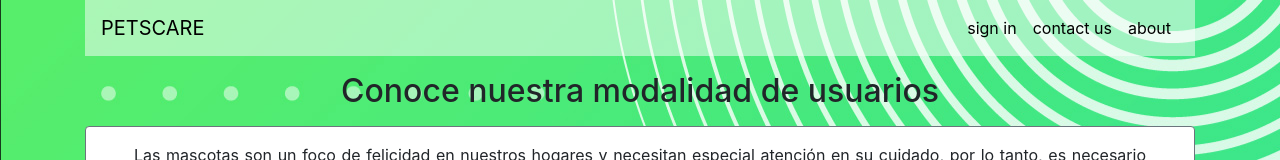
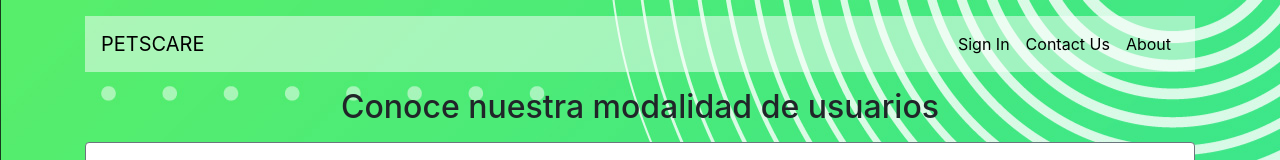
Before and after one commit to Jhusseth/Pets_Care, a Nuxt app in the folder Pets_Care_Nuxt/: page / in a window 1280 px wide. Shown: the top 160 px of the page. Built offline with nearby package versions, Linux system fonts and the light colour scheme.

Commit message:
added spaced on top to headerMenu component

```diff
--- a/Pets_Care_Nuxt/components/Header.vue
+++ b/Pets_Care_Nuxt/components/Header.vue
@@ -1,5 +1,5 @@
 <template>
-  <div class = "container">
+  <div class = "container mt-3">
     <nav class="navbar navbar-expand-lg">
         <a class="navbar-brand" href="#">PETSCARE</a>
         <button class="navbar-toggler" type="button" data-toggle="collapse" data-target="#navbarSupportedContent" aria-controls="navbarSupportedContent" aria-expanded="false" aria-label="Toggle navigation">
@@ -8,13 +8,13 @@
         <div class="collapse navbar-collapse" id="navbarSupportedContent">
             <ul class="navbar-nav ml-auto">
                 <li class="nav-item active">
-                    <a class="nav-link" href="/login">sign in</a>
+                    <a class="nav-link" href="/login">Sign In</a>
                 </li>
                 <li class="nav-item">
-                    <a class="nav-link" href="/contact">contact us<span class="sr-only">(current)</span></a>
+                    <a class="nav-link" href="/contact">Contact Us<span class="sr-only">(current)</span></a>
                 </li>
                 <li class="nav-item">
-                    <a class="nav-link" href="/about">about</a>
+                    <a class="nav-link" href="/about">About</a>
                 </li>
             </ul>
         </div>
--- a/Pets_Care_Nuxt/components/HeaderMenu.vue
+++ b/Pets_Care_Nuxt/components/HeaderMenu.vue
@@ -1,5 +1,5 @@
 <template>
-    <div class = "container">
+    <div class = "container mt-3">
         <nav class="navbar navbar-expand-lg">
             <a class="navbar-brand" href="#">PETSCARE</a>
             <button class="navbar-toggler" type="button" data-toggle="collapse" data-target="#navbarSupportedContent" aria-controls="navbarSupportedContent" aria-expanded="false" aria-label="Toggle navigation">
--- a/Pets_Care_Nuxt/pages/about.vue
+++ b/Pets_Care_Nuxt/pages/about.vue
@@ -1,6 +1,8 @@
 <template>
-    <div>
-        <HeaderMenu/>
+    <div class= "rows">
+        <div class= "row">
+            <HeaderMenu/>
+        </div>
         <div class= "mt-5 d-flex justify-content-center">
             <h2> Developing ... </h2>
         </div>
--- a/Pets_Care_Nuxt/pages/contact.vue
+++ b/Pets_Care_Nuxt/pages/contact.vue
@@ -1,6 +1,8 @@
 <template>
-  <div>
-      <HeaderMenu/>
+  <div class= "rows">
+        <div class= "row">
+            <HeaderMenu/>
+        </div>
       <div class= "mt-5 d-flex justify-content-center">
           <h2> Developing ... </h2>
       </div>
--- a/Pets_Care_Nuxt/pages/login.vue
+++ b/Pets_Care_Nuxt/pages/login.vue
@@ -1,7 +1,10 @@
 <template>
-  <div>
+    <div class= "rows">
+        <div class= "row">
             <HeaderMenu/>
-    <div class= "row mt-1">
+        </div>
+        <div class= "rows">
+        <div class= "row mt-3">
             <div class= "col-7 ml-5">
                 <div class="card ml-5">
                     <img src="https://education.health.ufl.edu/files/2014/05/pet-sitting-pg.jpg" class="card-img-top" alt="...">
@@ -28,6 +31,7 @@
                         </div>
                         <div v-else class="coll mt-5">
                             <LoginColl/>
+                        </div>
                     </div>
                 </div>
             </div>
@@ -65,6 +69,7 @@
 </script>
 
 <style scoped>
+
 .user{
   background: #21252924;
   background-color:rgba(33, 37, 41, 0.14);
```
Lines whose indentation alone changed are shown as unchanged.
